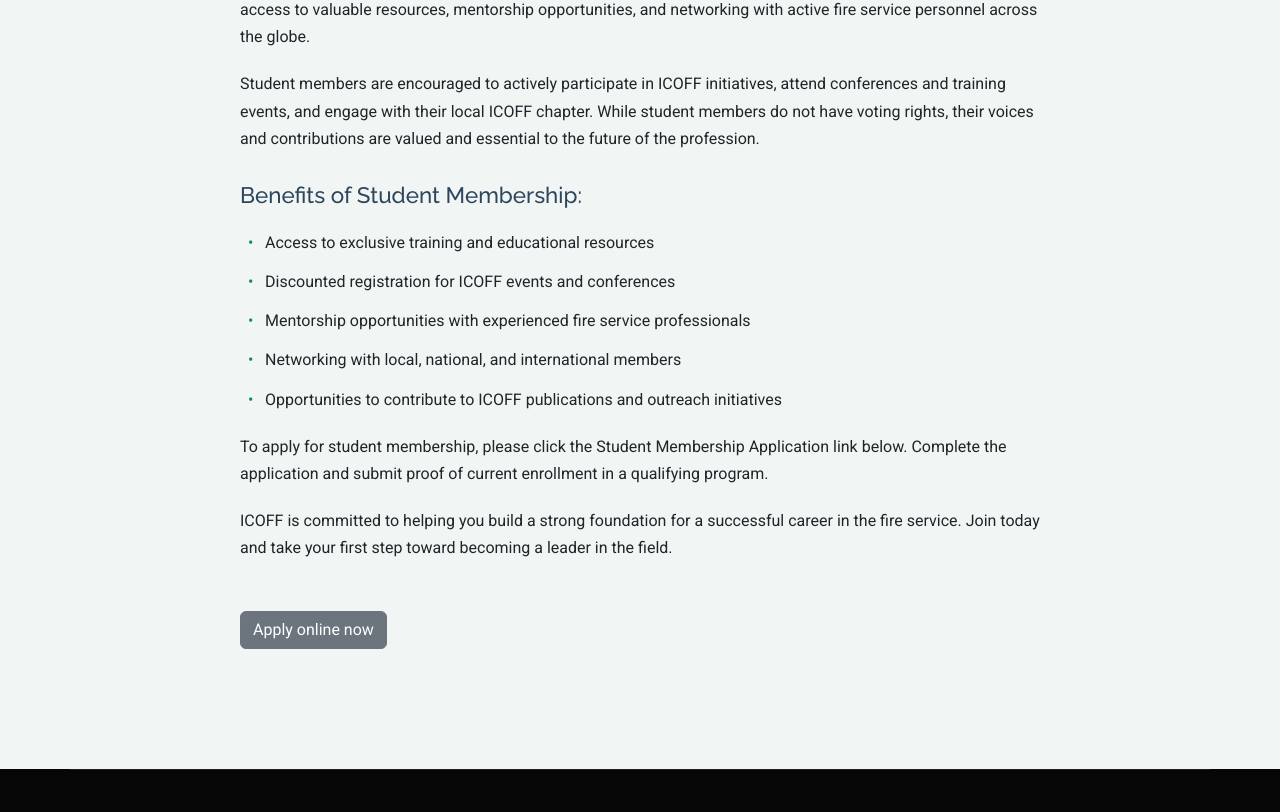
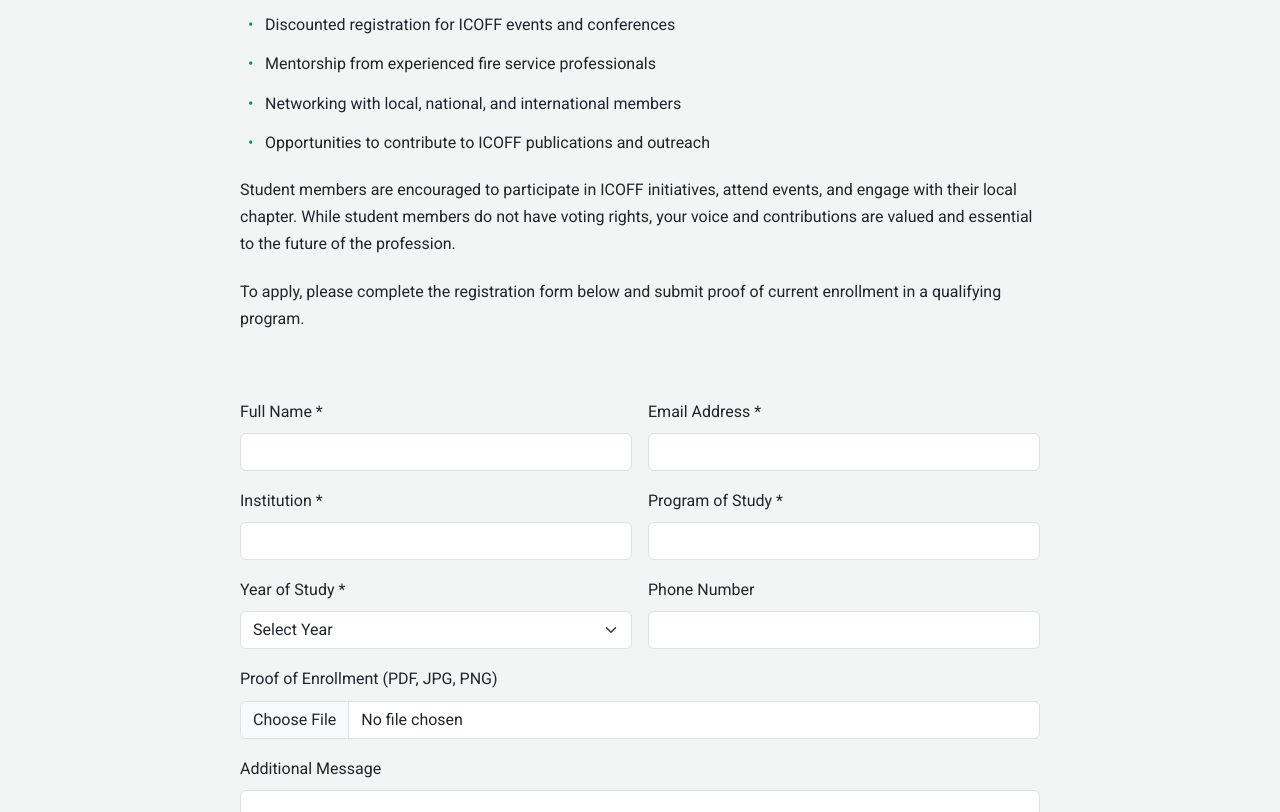
Before and after one commit to nia-cloud-official/fire-official, a plain HTML site: page membership-student.html in a window 1280 px wide. Shown: the part 804-1616 px from the top of the page. Drawn offline with Linux system fonts and the light colour scheme; a script that the page names is missing.

Commit message:
modified:   membership-student.html

```diff
--- a/membership-student.html
+++ b/membership-student.html
@@ -4,9 +4,9 @@
 <head>
   <meta charset="utf-8">
   <meta content="width=device-width, initial-scale=1.0" name="viewport">
-  <title>Chapter Membership - ICOFF</title>
-  <meta name="description" content="">
-  <meta name="keywords" content="">
+  <title>Student Registration - ICOFF</title>
+  <meta name="description" content="Apply for Student Membership at the International Council of Fire Fighters (ICOFF). Join our global community and start your journey in fire and emergency services.">
+  <meta name="keywords" content="ICOFF, student registration, fire fighter, emergency services, membership">
 
   <!-- Favicons -->
   <link href="assets/img/favicon.png" rel="icon">
@@ -34,8 +34,6 @@
     <div class="container-fluid container-xl position-relative d-flex align-items-center justify-content-between">
 
       <a href="index.html" class="logo d-flex align-items-center">
-        <!-- Uncomment the line below if you also wish to use an image logo -->
-        <!-- <img src="assets/img/logo.webp" alt=""> -->
         <i class="bi bi-fire"></i>
         <h1 class="sitename">ICOFF</h1>
       </a>
@@ -46,14 +44,19 @@
           <li><a href="about.html"><span>About</span></a></li>
           <li><a href="#events.html">Events</a></li>
           <li><a href="certifications.html">Certifications</a></li>
-
           <li class="dropdown"><a href="#"><span>Memberships</span> <i class="bi bi-chevron-down toggle-dropdown"></i></a>
             <ul>
-              <li><a href="membership-student.html">Student Membership</a></li>
+              <li><a href="membership-student.html" class="active">Student Membership</a></li>
               <li><a href="membership-chapter.html">Chapter Membership</a></li>
             </ul>
           </li>
           <li><a href="contact.html">Contact</a></li>
+          <div class="gtranslate_wrapper"></div>
+          <div class="gtranslate_wrapper"></div>
+          <div class="gtranslate_wrapper"></div>
+          <div class="gtranslate_wrapper"></div>
+<script>window.gtranslateSettings = {"default_language":"en","languages":["en","fr","it","es","sn","zu","ja","zh-CN","hi","la"],"wrapper_selector":".gtranslate_wrapper","flag_size":16,"switcher_horizontal_position":"right","flag_style":"3d","alt_flags":{"en":"usa"}}</script>
+<script src="https://cdn.gtranslate.net/widgets/latest/dwf.js" defer></script>
         </ul>
         <i class="mobile-nav-toggle d-xl-none bi bi-list"></i>
       </nav>
@@ -66,51 +69,98 @@
     <!-- Page Title -->
     <div class="page-title dark-background" style="background-image: url(assets/img/bg.jpg);">
       <div class="container position-relative">
-        <h1>Student Membership</h1>
-        <p>Welcome to the Student Membership section. Here you can find information about joining our community and the benefits of membership.</p>
+        <h1>Student Registration</h1>
+        <p>Apply for Student Membership and join the next generation of fire and emergency service professionals with ICOFF.</p>
       </div>
     </div><!-- End Page Title -->
 
-    <!-- Privacy Section -->
-    <section id="privacy" class="privacy section">
+    <!-- Student Registration Section -->
+    <section id="student-registration" class="privacy section">
 
       <div class="container" data-aos="fade-up">
         <!-- Header -->
         <div class="privacy-header" data-aos="fade-up">
           <div class="header-content">
             <div class="last-updated">Effective Date: 01/2025</div>
-            <h1>Student Membership</h1>
-            <p class="intro-text">Welcome to the Student Membership section. Here you can find information about joining our community and the benefits of membership.</p>
+            <h1>Student Membership Application</h1>
+            <p class="intro-text">
+              Become part of the International Council of Fire Fighters (ICOFF) student community. Student Membership is open to individuals currently enrolled in fire science, emergency services, or related public safety programs at accredited institutions.
+            </p>
           </div>
         </div>
 
         <!-- Main Content -->
         <div class="privacy-content" data-aos="fade-up">
-          <!-- Introduction -->
           <div class="content-section">
-            <p>Student Membership with the International Council of Fire Fighters (ICOFF) is available to individuals currently enrolled in a fire science, emergency services, or related public safety program at an accredited institution.</p>
-            <p>This membership category is designed to support the next generation of fire service professionals by providing access to valuable resources, mentorship opportunities, and networking with active fire service personnel across the globe.</p>
-            <p>Student members are encouraged to actively participate in ICOFF initiatives, attend conferences and training events, and engage with their local ICOFF chapter. While student members do not have voting rights, their voices and contributions are valued and essential to the future of the profession.</p>
-            <h3>Benefits of Student Membership:</h3>
+            <h3>Why Register as a Student Member?</h3>
             <ul>
-              <li>Access to exclusive training and educational resources</li>
+              <li>Access exclusive training and educational resources</li>
               <li>Discounted registration for ICOFF events and conferences</li>
-              <li>Mentorship opportunities with experienced fire service professionals</li>
+              <li>Mentorship from experienced fire service professionals</li>
               <li>Networking with local, national, and international members</li>
-              <li>Opportunities to contribute to ICOFF publications and outreach initiatives</li>
+              <li>Opportunities to contribute to ICOFF publications and outreach</li>
             </ul>
-            <p>To apply for student membership, please click the Student Membership Application link below. Complete the application and submit proof of current enrollment in a qualifying program.</p>
-            <p>ICOFF is committed to helping you build a strong foundation for a successful career in the fire service. Join today and take your first step toward becoming a leader in the field.</p>
-            </ul>
+            <p>
+              Student members are encouraged to participate in ICOFF initiatives, attend events, and engage with their local chapter. While student members do not have voting rights, your voice and contributions are valued and essential to the future of the profession.
+            </p>
+            <p>
+              To apply, please complete the registration form below and submit proof of current enrollment in a qualifying program.
+            </p>
           </div>
 
-              <!-- <a href="#" class="btn btn-primary" disabled> <i class="bi bi-download"> Download the Application Form</i></a>
-               --><a href="student-form.html" class="btn btn-secondary">Apply online now</a>
+          <!-- Registration Form -->
+          <form class="row g-3 mt-4" action="#" method="post">
+            <div class="col-md-6">
+              <label for="fullName" class="form-label">Full Name *</label>
+              <input type="text" class="form-control" id="fullName" name="fullName" required>
+            </div>
+            <div class="col-md-6">
+              <label for="email" class="form-label">Email Address *</label>
+              <input type="email" class="form-control" id="email" name="email" required>
+            </div>
+            <div class="col-md-6">
+              <label for="institution" class="form-label">Institution *</label>
+              <input type="text" class="form-control" id="institution" name="institution" required>
+            </div>
+            <div class="col-md-6">
+              <label for="program" class="form-label">Program of Study *</label>
+              <input type="text" class="form-control" id="program" name="program" required>
+            </div>
+            <div class="col-md-6">
+              <label for="year" class="form-label">Year of Study *</label>
+              <select class="form-select" id="year" name="year" required>
+                <option value="">Select Year</option>
+                <option>1st Year</option>
+                <option>2nd Year</option>
+                <option>3rd Year</option>
+                <option>4th Year</option>
+                <option>Other</option>
+              </select>
+            </div>
+            <div class="col-md-6">
+              <label for="phone" class="form-label">Phone Number</label>
+              <input type="tel" class="form-control" id="phone" name="phone">
+            </div>
+            <div class="col-12">
+              <label for="proof" class="form-label">Proof of Enrollment (PDF, JPG, PNG)</label>
+              <input class="form-control" type="file" id="proof" name="proof" accept=".pdf,.jpg,.jpeg,.png">
+            </div>
+            <div class="col-12">
+              <label for="message" class="form-label">Additional Message</label>
+              <textarea class="form-control" id="message" name="message" rows="3"></textarea>
+            </div>
+            <div class="col-12">
+              <button type="submit" class="btn btn-secondary">Submit Application</button>
+            </div>
+          </form>
 
+          <p class="mt-4">
+            Have questions? <a href="contact.html">Contact us</a> for more information about student membership.
+          </p>
         </div>
       </div>
 
-    </section><!-- /Privacy Section -->
+    </section><!-- /Student Registration Section -->
 
   </main>
   <footer id="footer" class="footer position-relative dark-background">
```
